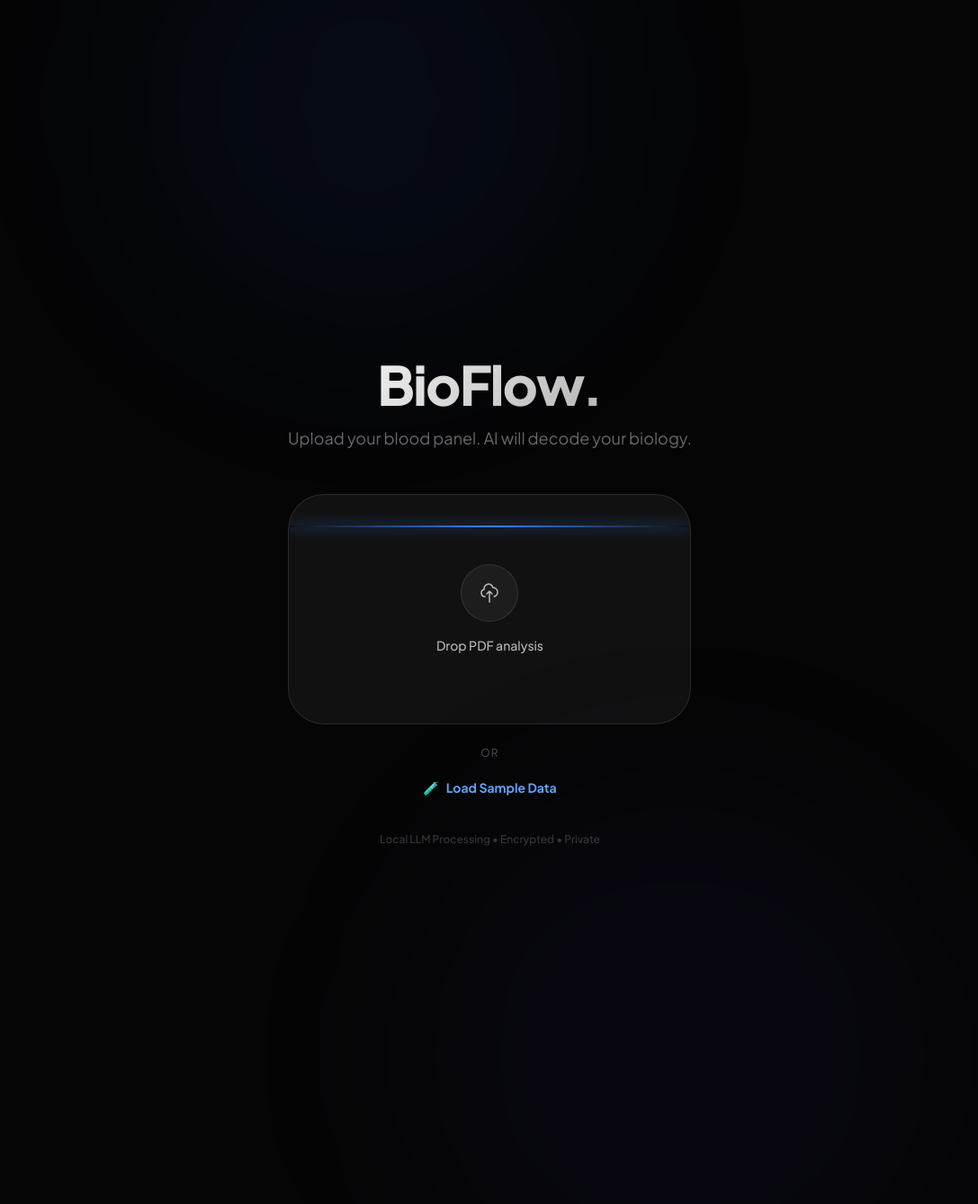
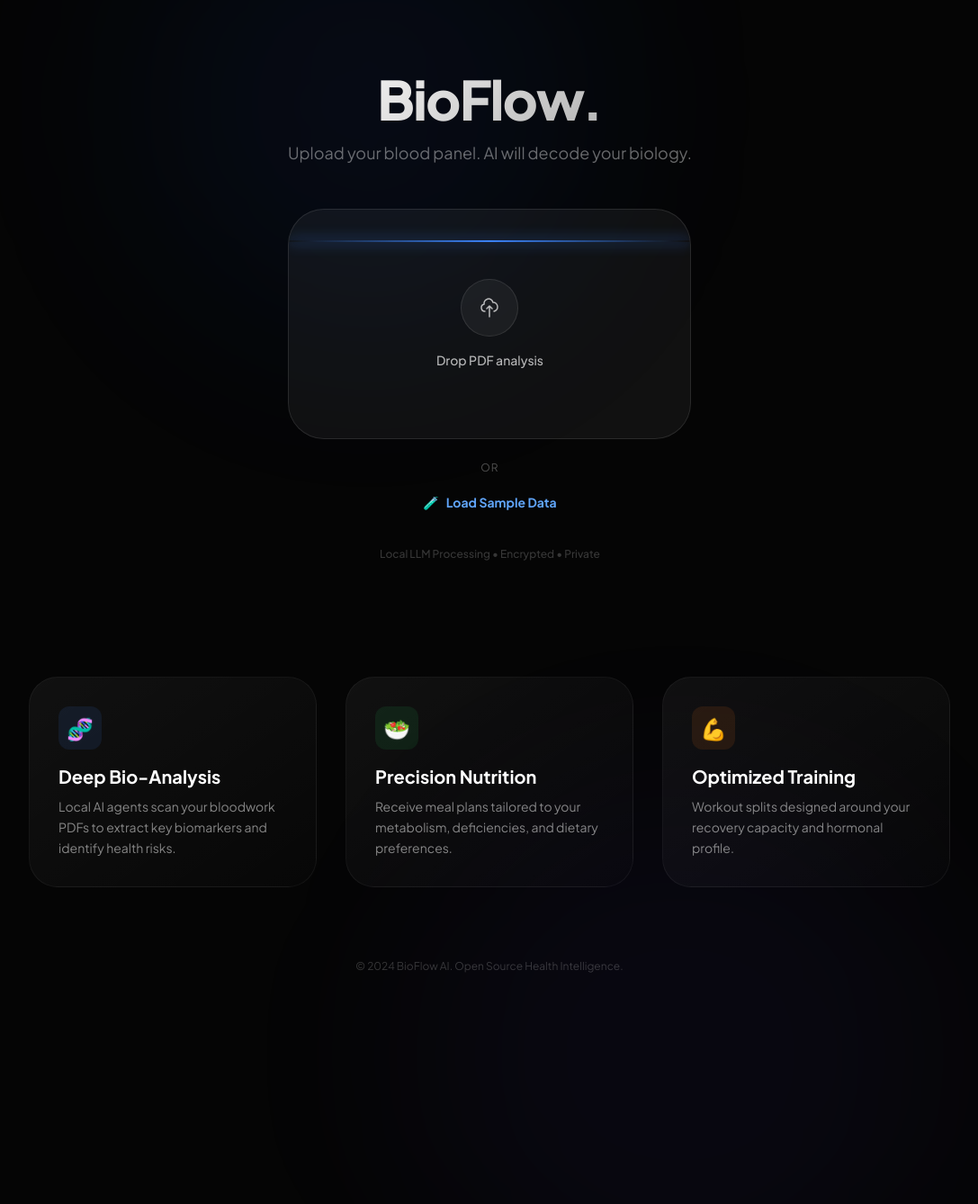
Before and after one commit to twykex/bio, a Flask app: page /dashboard in a window 1280 px wide. Shown: the whole page at 90% size, without its empty margins (96-1183 px from the left). Run offline with Flask 3, Linux system fonts and the light colour scheme; the visitor is signed in with stand-in values (Sample User, id 1); parts of the project's set-up code (start-up, migrations or seed data) failed here and were passed over.

Commit message:
Add data export feature and improve landing page UI
- Added `exportData` function to `static/js/app.js` to download user data as JSON.
- Added "Export Data" button to the Settings tab in `templates/index.html`.
- Improved the landing page layout in `templates/index.html` (pre-analysis state) with a scrollable view.
- Added "Deep Bio-Analysis", "Precision Nutrition", and "Optimized Training" feature cards to the landing page.
- Added a footer to the landing page.
- Added `slideUp` animation to `static/css/style.css` to support the new landing page visuals.
- Verified changes with Playwright screenshot.

```diff
--- a/static/css/style.css
+++ b/static/css/style.css
@@ -89,3 +89,13 @@ body {
     background: linear-gradient(to right, transparent, #3b82f6, transparent);
     box-shadow: 0 0 15px #3b82f6;
 }
+
+/* Slide Up Animation */
+@keyframes slideUp {
+    from { transform: translateY(20px); opacity: 0; }
+    to { transform: translateY(0); opacity: 1; }
+}
+
+.animate-slide-up {
+    animation: slideUp 0.8s cubic-bezier(0.16, 1, 0.3, 1) forwards;
+}
--- a/static/js/app.js
+++ b/static/js/app.js
@@ -1155,6 +1155,30 @@ document.addEventListener('alpine:init', () => {
             this.chatOpen = true; this.chatInput = `I can't eat ${ing} in the ${day.title}. Alternative?`; this.sendMessage();
         },
 
+        exportData() {
+            const data = {
+                context: this.context,
+                weekPlan: this.weekPlan,
+                workoutPlan: this.workoutPlan,
+                workoutHistory: this.workoutHistory,
+                journalEntries: this.journalEntries,
+                journalAnalysis: this.journalAnalysis,
+                userChoices: this.userChoices,
+                achievements: this.achievements,
+                waterHistory: this.waterHistory,
+                moodHistory: this.moodHistory,
+                activityLog: this.activityLog
+            };
+            const blob = new Blob([JSON.stringify(data, null, 2)], {type: 'application/json'});
+            const url = URL.createObjectURL(blob);
+            const a = document.createElement('a');
+            a.href = url;
+            a.download = `bioflow_data_${new Date().toISOString().split('T')[0]}.json`;
+            a.click();
+            URL.revokeObjectURL(url);
+            this.notify("Data Exported 📥");
+        },
+
         resetSystem() {
             if(confirm('Reset all data?')) { this.context = null; this.weekPlan = []; this.chatHistory = []; this.toasts = []; this.currentTab = 'dashboard'; localStorage.clear(); window.location.reload(); }
         },
--- a/templates/index.html
+++ b/templates/index.html
@@ -22,9 +22,11 @@
         <div class="absolute bottom-[-10%] right-[10%] w-[600px] h-[600px] bg-indigo-600/5 rounded-full blur-[100px]"></div>
     </div>
 
-    <main x-show="weekPlan.length === 0" class="relative z-10 w-full h-full flex flex-col items-center justify-center p-6" x-transition.opacity.duration.700ms>
+    <main x-show="weekPlan.length === 0" class="relative z-10 w-full h-full overflow-y-auto custom-scroll" x-transition.opacity.duration.700ms>
 
-        <div x-show="!context && !loading" class="text-center max-w-2xl animate-scale-in">
+        <div x-show="!context && !loading" class="w-full min-h-full flex flex-col items-center p-6 py-20">
+
+        <div class="text-center max-w-2xl animate-scale-in mb-20">
             <h1 class="text-6xl font-extrabold tracking-tight mb-4 text-gradient bg-clip-text text-transparent bg-gradient-to-b from-white to-white/60">BioFlow.</h1>
             <p class="text-white/40 text-lg mb-12">Upload your blood panel. AI will decode your biology.</p>
 
@@ -56,7 +58,31 @@
             <p class="mt-8 text-xs text-white/20 font-medium">Local LLM Processing • Encrypted • Private</p>
         </div>
 
-        <div x-show="context && !loading && !consultationActive" class="w-full max-w-6xl animate-scale-in" x-cloak>
+        <div class="grid grid-cols-1 md:grid-cols-3 gap-8 max-w-5xl w-full mt-12 animate-slide-up opacity-0" style="animation-delay: 0.5s; animation-fill-mode: forwards;">
+            <div class="glass-card p-8 rounded-[32px] bg-white/5 border border-white/5 hover:bg-white/10 transition">
+                <div class="w-12 h-12 rounded-xl bg-blue-500/10 flex items-center justify-center text-2xl mb-4">🧬</div>
+                <h3 class="text-xl font-bold mb-2">Deep Bio-Analysis</h3>
+                <p class="text-white/50 text-sm leading-relaxed">Local AI agents scan your bloodwork PDFs to extract key biomarkers and identify health risks.</p>
+            </div>
+            <div class="glass-card p-8 rounded-[32px] bg-white/5 border border-white/5 hover:bg-white/10 transition">
+                <div class="w-12 h-12 rounded-xl bg-green-500/10 flex items-center justify-center text-2xl mb-4">🥗</div>
+                <h3 class="text-xl font-bold mb-2">Precision Nutrition</h3>
+                <p class="text-white/50 text-sm leading-relaxed">Receive meal plans tailored to your metabolism, deficiencies, and dietary preferences.</p>
+            </div>
+            <div class="glass-card p-8 rounded-[32px] bg-white/5 border border-white/5 hover:bg-white/10 transition">
+                <div class="w-12 h-12 rounded-xl bg-orange-500/10 flex items-center justify-center text-2xl mb-4">💪</div>
+                <h3 class="text-xl font-bold mb-2">Optimized Training</h3>
+                <p class="text-white/50 text-sm leading-relaxed">Workout splits designed around your recovery capacity and hormonal profile.</p>
+            </div>
+        </div>
+
+        <footer class="mt-20 text-white/20 text-xs">
+            &copy; 2024 BioFlow AI. Open Source Health Intelligence.
+        </footer>
+
+        </div>
+
+        <div x-show="context && !loading && !consultationActive" class="w-full max-w-6xl animate-scale-in my-auto" x-cloak>
             <div class="text-center mb-10">
                 <h2 class="text-3xl font-bold mb-2">Analysis Complete</h2>
                 <p class="text-white/40">Select a protocol strategy based on your biomarkers.</p>
@@ -81,7 +107,7 @@
             </div>
         </div>
 
-        <div x-show="loading" class="text-center z-50">
+        <div x-show="loading" class="text-center z-50 my-auto">
             <div class="w-16 h-16 border-2 border-white/10 border-t-white rounded-full animate-spin mx-auto mb-6"></div>
             <h3 class="text-xl font-medium animate-pulse" x-text="loadingText"></h3>
         </div>
@@ -1012,6 +1038,14 @@
                                     </div>
                                 </div>
 
+                                <!-- Data Management -->
+                                <div class="pt-8 mt-8 border-t border-white/5">
+                                    <h4 class="text-xs font-bold text-white/40 uppercase tracking-widest mb-4">Data Management</h4>
+                                    <button @click="exportData" class="px-6 py-3 rounded-xl bg-white/5 hover:bg-white/10 text-white font-bold text-sm transition border border-white/10 flex items-center gap-2">
+                                        <span>📥</span> Export Data (JSON)
+                                    </button>
+                                </div>
+
                                 <!-- Danger Zone -->
                                 <div class="pt-8 mt-8 border-t border-white/5">
                                     <h4 class="text-xs font-bold text-red-400/60 uppercase tracking-widest mb-4">Danger Zone</h4>
```
